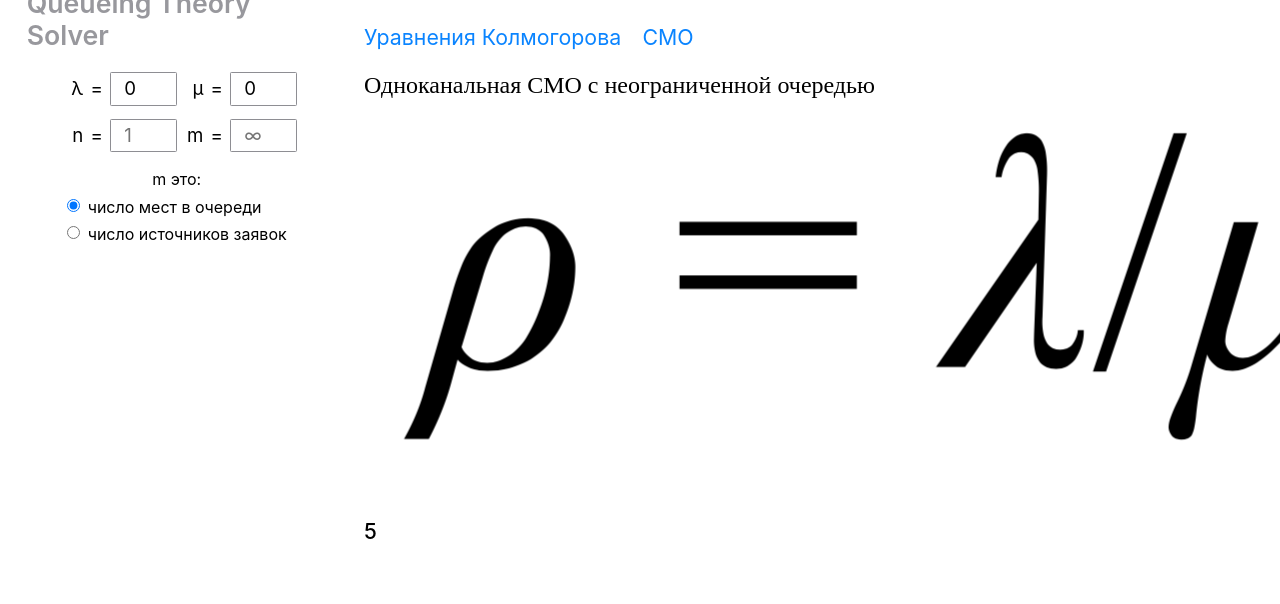
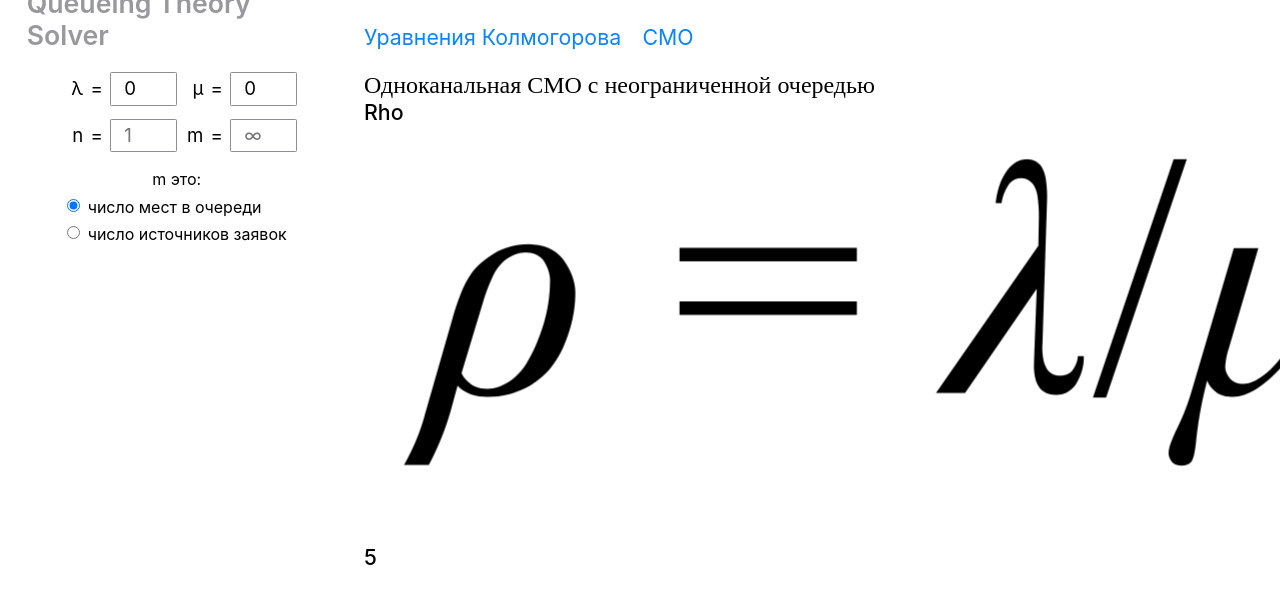
Before and after one commit to agvolkov5/queueing-theory-solver, a React (Create React App) app: page / in a window 1280 px wide. Shown: the top 604 px of the page. Built offline with nearby package versions, Linux system fonts and the light colour scheme.

Commit message:
test commit

```diff
--- a/src/App.js
+++ b/src/App.js
@@ -37,7 +37,7 @@ class App extends Component {
               t_input_visible: false,
               formulas: [
                   {
-                      'title': '',
+                      'title': 'Rho',
                       'img': formula_rho,
                   }
               ],
--- a/src/Formula.js
+++ b/src/Formula.js
@@ -2,6 +2,7 @@ import React from 'react';
 
 const Formula = ({ img, title }) => (
     <div className="formula-container">
+        <div>{title}</div>
         <img src={img} alt={title} />
         <div className="value">5</div>
     </div>
```
